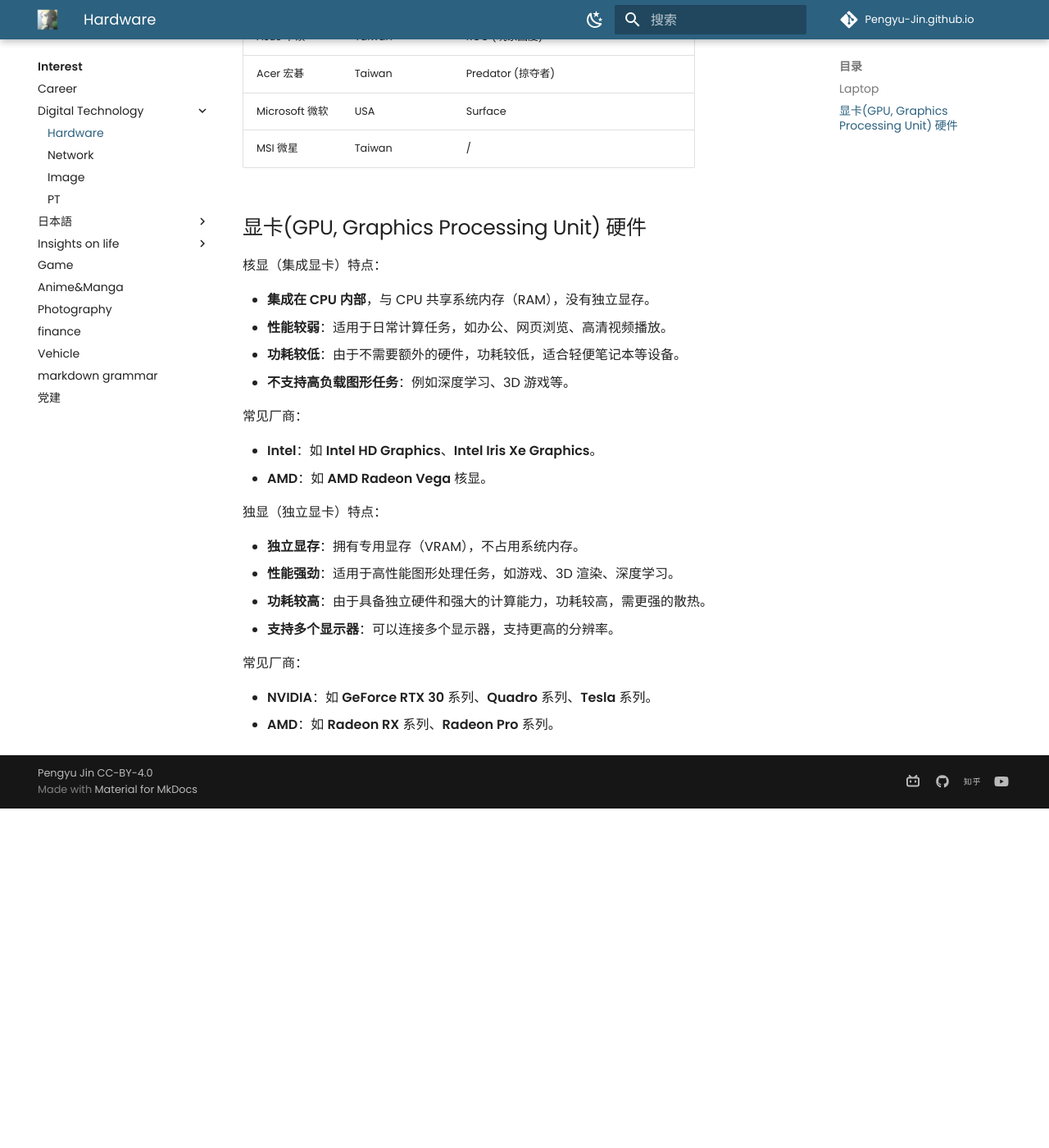
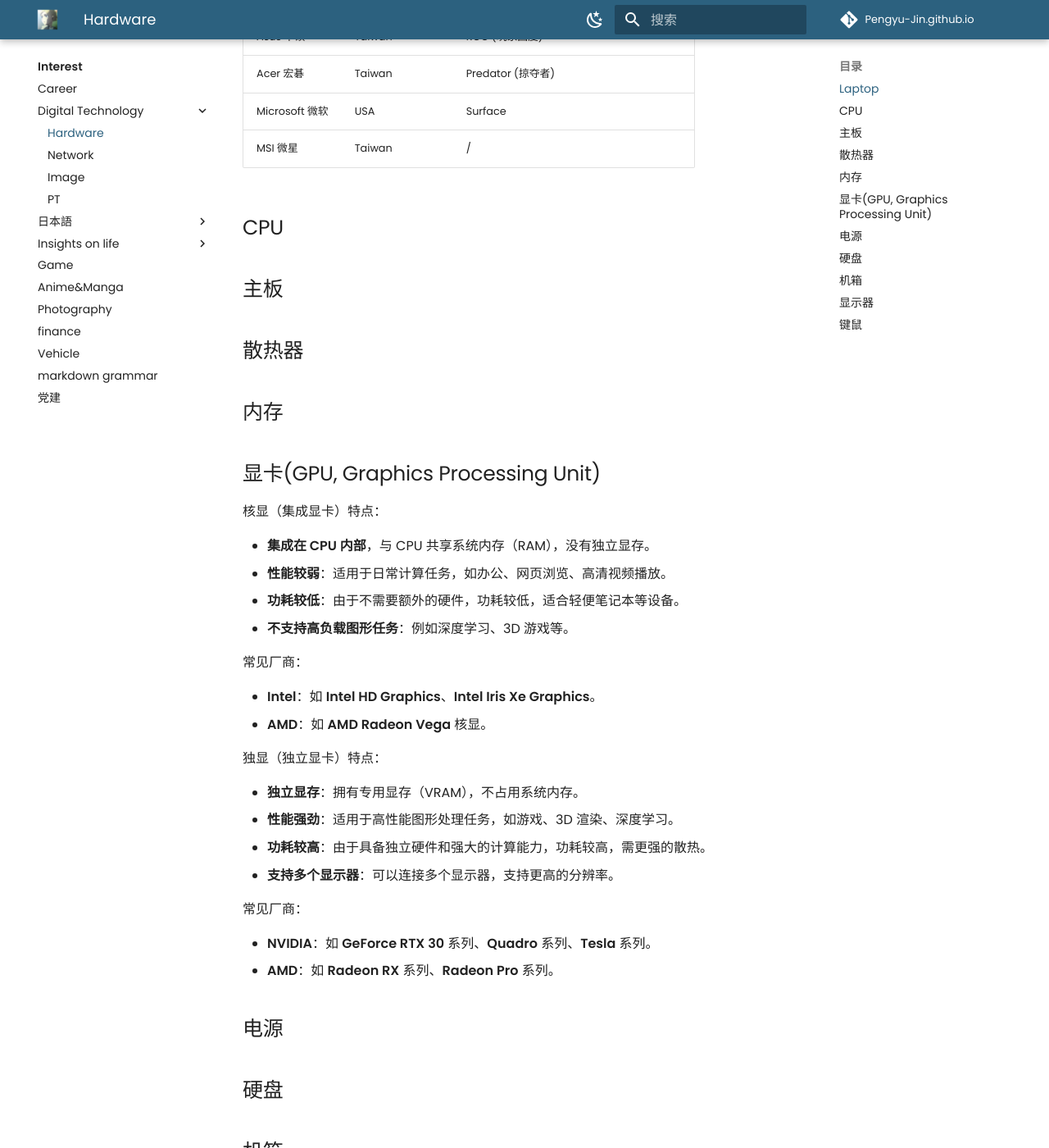
Before and after one commit to Pengyu-Jin/Pengyu-Jin.github.io, an MkDocs documentation site: the page built from docs/interest/digital technology/hardware.md, in a window 1280 px wide and 1400 px high, scrolled down 484 px. Shown: the whole window at 82% size. Built offline with MkDocs 1.6.1 and Material for MkDocs 9.7.7, drawn with Linux system fonts in a browser that asks for light colours; comment, search, counter and statistics services are not loaded; before the commit the page ends 1470 px from its top, so only the background shows below that; some of the changed text lies outside the part shown.

Commit message:
update 20261003

```diff
--- a/docs/interest/digital technology/hardware.md
+++ b/docs/interest/digital technology/hardware.md
@@ -13,7 +13,15 @@
 | Microsoft 微软     | USA                | Surface                              |
 | MSI 微星           | Taiwan| /|
 
-## 显卡(GPU, Graphics Processing Unit) 硬件
+## CPU
+
+## 主板
+
+## 散热器
+
+## 内存
+
+## 显卡(GPU, Graphics Processing Unit)
 
 核显（集成显卡）特点：
 
@@ -38,3 +46,18 @@
 
 - **NVIDIA**：如 **GeForce RTX 30** 系列、**Quadro** 系列、**Tesla** 系列。
 - **AMD**：如 **Radeon RX** 系列、**Radeon Pro** 系列。
+
+
+## 电源
+
+## 硬盘
+
+## 机箱
+
+## 显示器
+
+## 键鼠
+
+AULA-F87pro
+
+Logitech-M720
--- a/mkdocs.yml
+++ b/mkdocs.yml
@@ -21,8 +21,6 @@
           - Foundation: major/programming/foundation.md
           - LeetCode: major/programming/leetcode.md
           - CheatSheet: major/programming/cheatsheet.md
-      - Paper Notes:
-          - Playing Atari with DQN: major/Paper/2013_Mnih.md
       - EE:
           - Power Electronics: major/EE/PE.md
           - Power System: major/EE/Power System.md
```
Also changed, not shown: docs/about/personal profile/p p.md (deleted, +0 -65 lines), docs/major/Paper/2013_Mnih.md (deleted, +0 -43 lines), docs/major/Paper/tokyo.md (deleted, +0 -46 lines).
